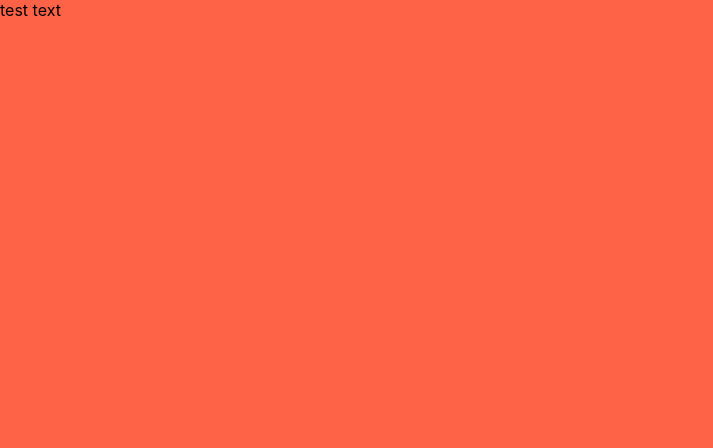
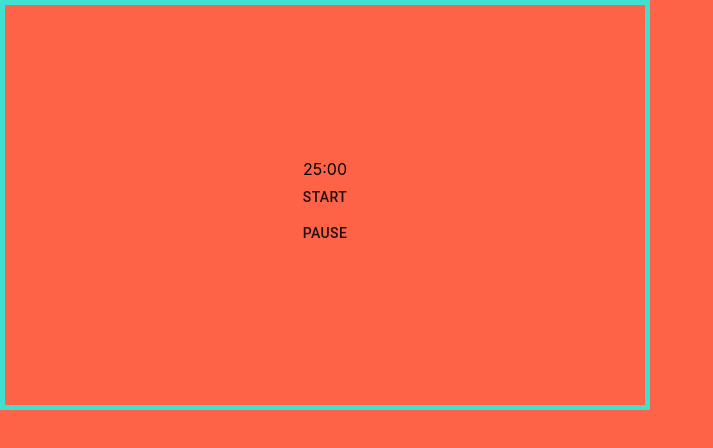
Before and after one commit to vp684/dev-pomodoro, a React (Create React App) app: page / in a window 1280 px wide. Shown: the top 448 px of the page, without its empty margins (0-713 px from the left). Built offline with nearby package versions, Linux system fonts and the light colour scheme.

Commit message:
WIP - clock timer

```diff
--- a/src/App.css
+++ b/src/App.css
@@ -1,7 +1,7 @@
 /* App */
 
 .app {
-  background-color:tomato;
+  background-color:rgb(255, 99, 71);
   height: 100vh;
   width: 100vw;
 }
@@ -12,5 +12,14 @@
 
 
 .clock-container {
+  display: flex;
+  flex-direction: column;
+  justify-content: center;
+  align-items: center;
+  width: 50%;
+  height: 50vh;
+  border: turquoise;
+  border-style: solid;
+  border-width: 5px;
 
 }
--- a/src/comps/clock/Clock.js
+++ b/src/comps/clock/Clock.js
@@ -1,13 +1,60 @@
-import React from 'react'
-import Container from '@material-ui/core/Container';
+import React, { useState, useEffect } from 'react'
+
+import Button from '@material-ui/core/Button'
+
+
 
 function Clock() {
 
 
+    const [pause, setPause] = useState(false)
+    const [start, setStart] = useState(false)
+    const [currTime, setCurrTime] = useState(new Date(2000, 0, 1, 1, 24, 59, 0).getTime())
+
+    const [displayTime, setDisplayTime] = useState('25:00')
+
+    const startTimer = async () => {
+        setStart(true)
+    }
+
+    const pauseTimer = () => {
+        setPause(!pause)
+    }
+
+
+    useEffect(() =>{
+        let mins = null
+        let secs = null
+        if(start){
+            setTimeout(()=>{
+                if(!pause){
+                    console.log(currTime)
+
+                    mins = new Date(currTime).getMinutes()
+                    secs = new Date(currTime).getSeconds()
+                    if(mins === 0 && secs === 0){
+                        setPause(true)
+                    }
+                    if(secs === 0) secs = "00"
+                    if(secs < 10 && secs > 0) secs = "0" + secs.toString()
+                    if(mins === 0) mins = "00"
+                    if(mins < 10 && mins > 0) mins = "0" + mins.toString()
+
+                    setDisplayTime(mins + ":" + secs)
+                    setCurrTime(currTime - 1000)
+                }
+
+            }, 1000)
+
+        }
+
+    }, [start, pause, currTime])
 
     return (
         <div className="clock-container">
-            test text
+                {displayTime}
+                <Button onClick={startTimer}>Start</Button>
+                <Button onClick={pauseTimer}>Pause</Button>
         </div>
     )
 }
```
